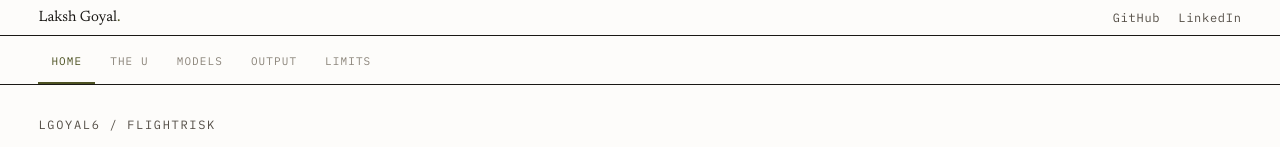
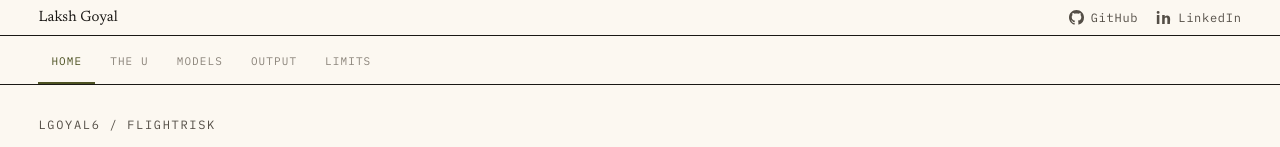
Before and after one commit to lgoyal6/flightrisk, a plain HTML site: page docs/index.html in a window 1280 px wide. Shown: the top 147 px of the page. Drawn offline with Linux system fonts and the light colour scheme.

Commit message:
Clean up the nav and warm the palette
The name had a full stop after it, which read as a typo rather than a
mark. The two links were bare words. They carry their own logos now, as
inline SVG that takes the surrounding text colour, so each theme gets
them without a second asset.

The near-white and neutral-charcoal grounds went with it. Light pages
are cream and beige; dark pages are navy rather than a grey that read as
black. Each project keeps its accent, chosen to sit on the ground it is
actually on.

```diff
--- a/docs/index.html
+++ b/docs/index.html
@@ -12,10 +12,10 @@
 <body>
 
 <nav class="topbar">
-  <a class="brand" href="https://lakshgoyal.com">Laksh Goyal<span>.</span></a>
+  <a class="brand" href="https://lakshgoyal.com">Laksh Goyal</a>
   <div class="navlinks">
-    <a href="https://github.com/lgoyal6/flightrisk">GitHub</a>
-    <a href="https://www.linkedin.com/in/lakshgoyal">LinkedIn</a>
+    <a href="https://github.com/lgoyal6/flightrisk"><svg viewBox="0 0 16 16" aria-hidden="true"><path fill="currentColor" d="M8 0C3.58 0 0 3.58 0 8c0 3.54 2.29 6.53 5.47 7.59.4.07.55-.17.55-.38 0-.19-.01-.82-.01-1.49-2.01.37-2.53-.49-2.69-.94-.09-.23-.48-.94-.82-1.13-.28-.15-.68-.52-.01-.53.63-.01 1.08.58 1.23.82.72 1.21 1.87.87 2.33.66.07-.52.28-.87.51-1.07-1.78-.2-3.64-.89-3.64-3.95 0-.87.31-1.59.82-2.15-.08-.2-.36-1.02.08-2.12 0 0 .67-.21 2.2.82.64-.18 1.32-.27 2-.27s1.36.09 2 .27c1.53-1.04 2.2-.82 2.2-.82.44 1.1.16 1.92.08 2.12.51.56.82 1.27.82 2.15 0 3.07-1.87 3.75-3.65 3.95.29.25.54.73.54 1.48 0 1.07-.01 1.93-.01 2.2 0 .21.15.46.55.38A8.01 8.01 0 0 0 16 8c0-4.42-3.58-8-8-8Z"/></svg><span>GitHub</span></a>
+    <a href="https://www.linkedin.com/in/lakshgoyal"><svg viewBox="0 0 16 16" aria-hidden="true"><path fill="currentColor" d="M3.6 5.3H.9V15h2.7V5.3ZM2.25 1A1.55 1.55 0 1 0 2.25 4.1 1.55 1.55 0 0 0 2.25 1ZM15.1 9.6c0-2.6-1.4-3.8-3.25-3.8-1.5 0-2.17.82-2.55 1.4V5.3H6.6c.04.76 0 9.7 0 9.7h2.7V9.6c0-.24.02-.48.09-.65.19-.48.63-.98 1.37-.98.97 0 1.35.74 1.35 1.82V15h2.7Z"/></svg><span>LinkedIn</span></a>
   </div>
 </nav>
 <nav class="tabs" aria-label="Sections">
--- a/docs/style.css
+++ b/docs/style.css
@@ -1,14 +1,14 @@
 @import url('https://fonts.googleapis.com/css2?family=Newsreader:opsz,wght@6..72,400;6..72,500;6..72,600&family=IBM+Plex+Mono:wght@400;500&display=swap');
 
 :root {
-  --paper: #fdfcfa;
-  --panel: #f4f1ec;
+  --paper: #fcf8f1;
+  --panel: #f3ede1;
   --ink: #1a1815;
   --sub: #544e46;
   --faint: #8b847a;
   --rule: #1a1815;
-  --hair: #ddd6cb;
-  --grid: #e9e3d8;
+  --hair: #ddd4c4;
+  --grid: #e9e2d5;
   --ox: #4d5223;
   --ox-dim: #8d9269;
   --ok: #2f5d3a;
@@ -182,3 +182,8 @@
   html { scroll-behavior: auto; }
   .tabs a, .navlinks a { transition: none; }
 }
+
+/* Brand marks in the nav, sized to the text and inheriting its colour. */
+.navlinks a { display: inline-flex; align-items: center; gap: 7px; }
+.navlinks svg { width: 15px; height: 15px; flex: 0 0 auto; }
+.brand { letter-spacing: .005em; }
```
